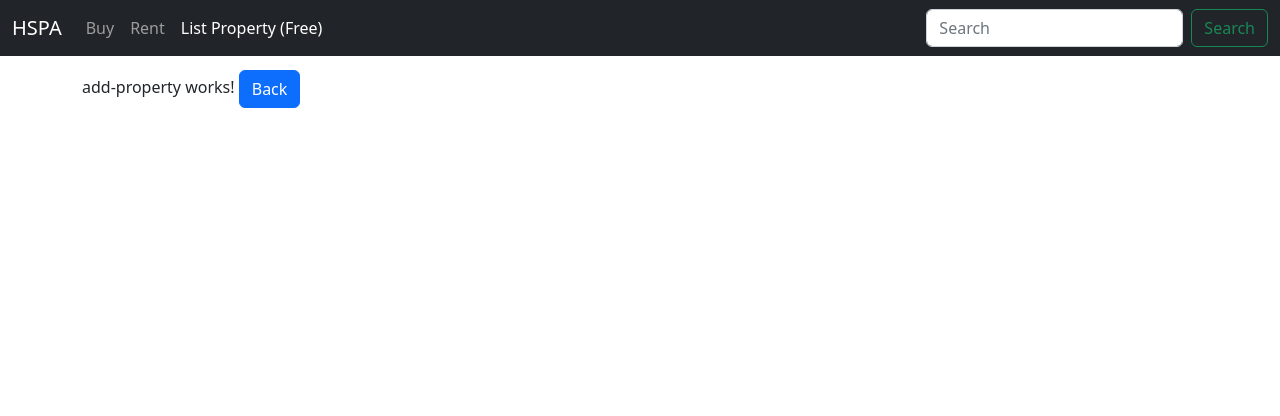
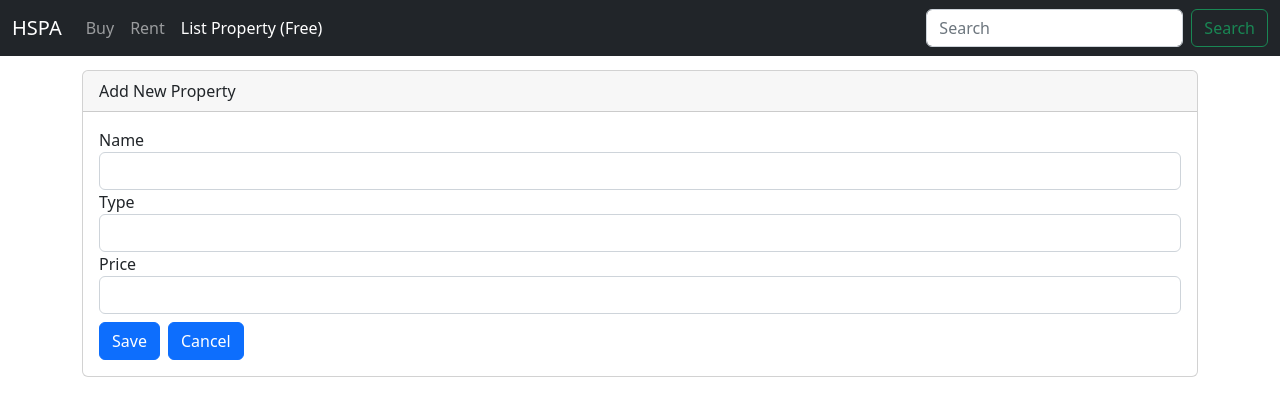
Before and after one commit to HassanMohamedSoftwareDeveloper/ECommerce_Angular_AspNetCore6, an Angular app in the folder PropertyRenting.UI/: page /add-property in a window 1280 px wide. Shown: the top 416 px of the page. Built offline with nearby package versions, Linux system fonts and the light colour scheme.

Commit message:
Add Template Driven Form and use some validators

```diff
--- a/PropertyRenting.UI/src/app/Property/add-property/add-property.component.css
+++ b/PropertyRenting.UI/src/app/Property/add-property/add-property.component.css
@@ -0,0 +1,7 @@
+.ng-invalid.ng-touched {
+  border-color: red;
+}
+
+.error-block {
+  color: red;
+}
--- a/PropertyRenting.UI/src/app/Property/add-property/add-property.component.html
+++ b/PropertyRenting.UI/src/app/Property/add-property/add-property.component.html
@@ -1,4 +1,36 @@
-<p>
-  add-property works!
-  <button class="btn btn-primary" (click)="onBack()">Back</button>
-</p>
+<div class="card">
+  <div class="card-header">
+    Add New Property
+  </div>
+  <div class="card-body">
+    <form (ngSubmit)="onSubmit()" #Form="ngForm">
+      <div class="form-group col-12">
+        <label for="name">Name</label>
+        <input #Name="ngModel" type="text" class="form-control"
+               ngModel name="Name"
+               required minlength="5" />
+        <span *ngIf="!Name.valid && Name.touched" class="error-block">
+          <span *ngIf="Name.errors?.['required']">Please provide name</span>
+          <span *ngIf="Name.errors?.['minlength']">Name must be at least 5 char long</span>
+        </span>
+      </div>
+
+      <div class="form-group col-12">
+        <label for="type">Type</label>
+        <input type="text" class="form-control" ngModel name="Type" />
+      </div>
+
+      <div class="form-group col-12">
+        <label for="price">Price</label>
+        <input type="text" class="form-control" ngModel name="Price" />
+      </div>
+
+      <div class="form-group col-12 mt-2">
+        <!--[disabled]="!Form.valid"-->
+        <button type="submit" class="btn btn-primary me-2">Save</button>
+        <button type="reset" class="btn btn-primary">Cancel</button>
+      </div>
+
+    </form>
+  </div>
+</div>
--- a/PropertyRenting.UI/src/app/Property/add-property/add-property.component.ts
+++ b/PropertyRenting.UI/src/app/Property/add-property/add-property.component.ts
@@ -1,4 +1,5 @@
-import { Component, OnInit } from '@angular/core';
+import { Component, OnInit, ViewChild } from '@angular/core';
+import { NgForm } from '@angular/forms';
 import { Router } from '@angular/router';
 
 @Component({
@@ -7,12 +8,18 @@ import { Router } from '@angular/router';
   styleUrls: ['./add-property.component.css']
 })
 export class AddPropertyComponent implements OnInit {
+  @ViewChild('Form') addPropertyComponent: NgForm;
 
   constructor(private router: Router) { }
 
   ngOnInit(): void {
   }
+
   onBack() {
     this.router.navigate(['/']);
   }
+
+  onSubmit() {
+    console.log(this.addPropertyComponent);
+  }
 }
--- a/PropertyRenting.UI/src/app/app.module.ts
+++ b/PropertyRenting.UI/src/app/app.module.ts
@@ -10,6 +10,7 @@ import { AddPropertyComponent } from './Property/add-property/add-property.compo
 import { AppRoutingModule } from './app-routing.module';
 import { PropertyDetailComponent } from './Property/property-detail/property-detail.component';
 import { PageNotFoundComponent } from './page-not-found/page-not-found.component';
+import { FormsModule } from '@angular/forms';
 
 @NgModule({
   declarations: [
@@ -24,6 +25,7 @@ import { PageNotFoundComponent } from './page-not-found/page-not-found.component
   imports: [
     BrowserModule,
     HttpClientModule,
+    FormsModule,
     AppRoutingModule
   ],
   providers: [
```
Also changed, not shown: 1 other file (tests, documents, lock files or other folders).
